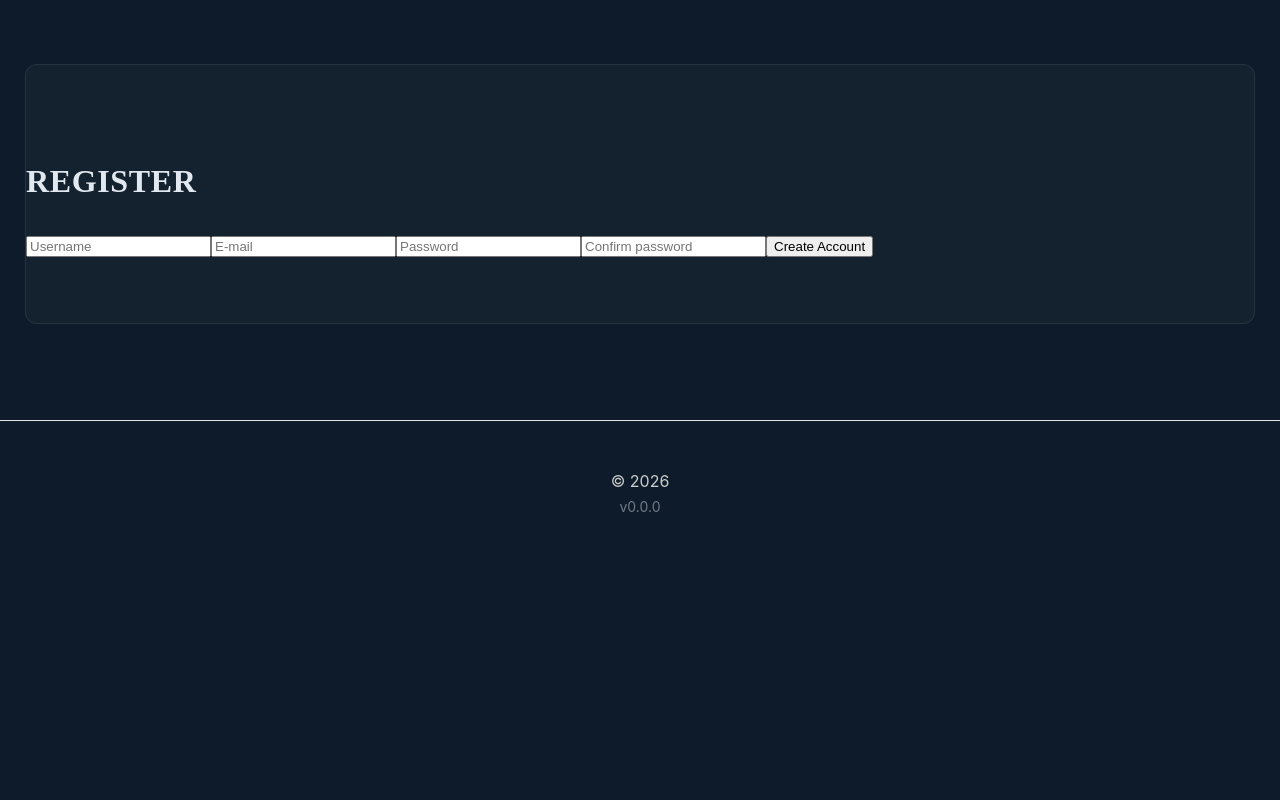
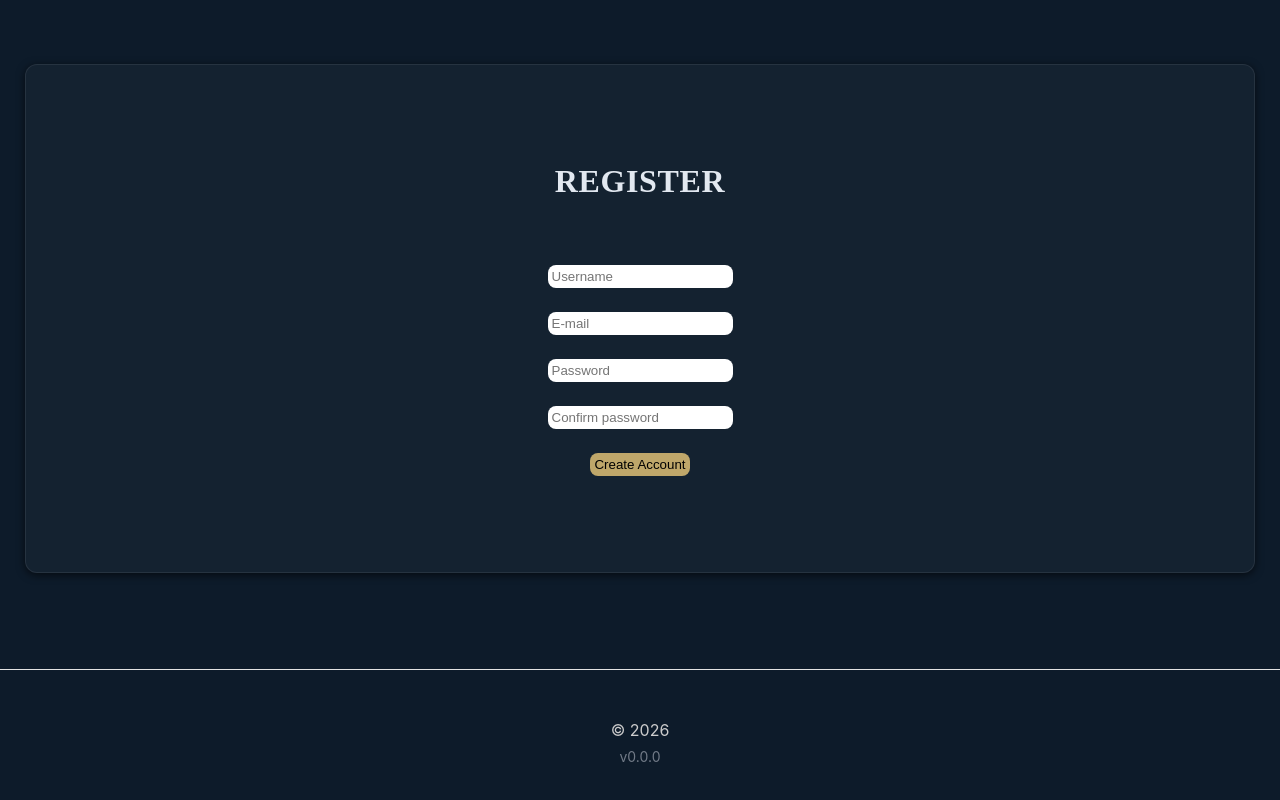
Before and after one commit to LuisDev912/EduMath-Track, a React (Vite) app in the folder frontend/: page /register in a window 1280 px wide. Shown: the top 800 px of the page. Built offline with nearby package versions, Linux system fonts and the light colour scheme.

Commit message:
feat(Frontend): add basic styles for the forms

```diff
--- a/frontend/src/features/auth/pages/Login.tsx
+++ b/frontend/src/features/auth/pages/Login.tsx
@@ -13,7 +13,7 @@ export default function Login() {
 
     return (
         <AuthLayout id="login">
-            <h1 className="heading-primary">LOGIN</h1>
+            <h1 className="heading-primary text-center">LOGIN</h1>
 
             <form id="login-form" method="POST" onSubmit={handleLogin}>
 
--- a/frontend/src/features/auth/pages/Register.tsx
+++ b/frontend/src/features/auth/pages/Register.tsx
@@ -13,7 +13,7 @@ export default function Register() {
 
     return (
         <AuthLayout id="register">
-            <h1 className="heading-primary">REGISTER</h1>
+            <h1 className="heading-primary text-center">REGISTER</h1>
 
             <form id="register-form" method="POST" onSubmit={handleRegister}>
 
--- a/frontend/src/styles/index.css
+++ b/frontend/src/styles/index.css
@@ -60,6 +60,7 @@ section {
     background: rgba(255, 255, 255, 0.03);
     border: 1px solid rgba(255, 255, 255, 0.08);
     transition: border-color var(--transition-fast);
+    box-shadow: var(--shadow-medium);
 }
 
 .transparent-border:hover {
@@ -195,3 +196,25 @@ button:active {
     grid-template-columns: repeat(auto-fit, minmax(200px, 1fr));
     align-items: stretch;
 }
+
+/* --- form --- */
+
+form{
+    display: flex;
+    flex-direction: column;
+    align-items: center;
+    gap: var(--space-lg);
+    padding-block: var(--space-xl);
+    max-width: 100%;
+}
+
+input{
+    border: none;
+    border-radius: var(--radius-md);
+    padding: var(--space-xxs);
+}
+
+input[type="submit"]{
+    max-width: 100%;
+    background-color: var(--color-accent);
+}
```
